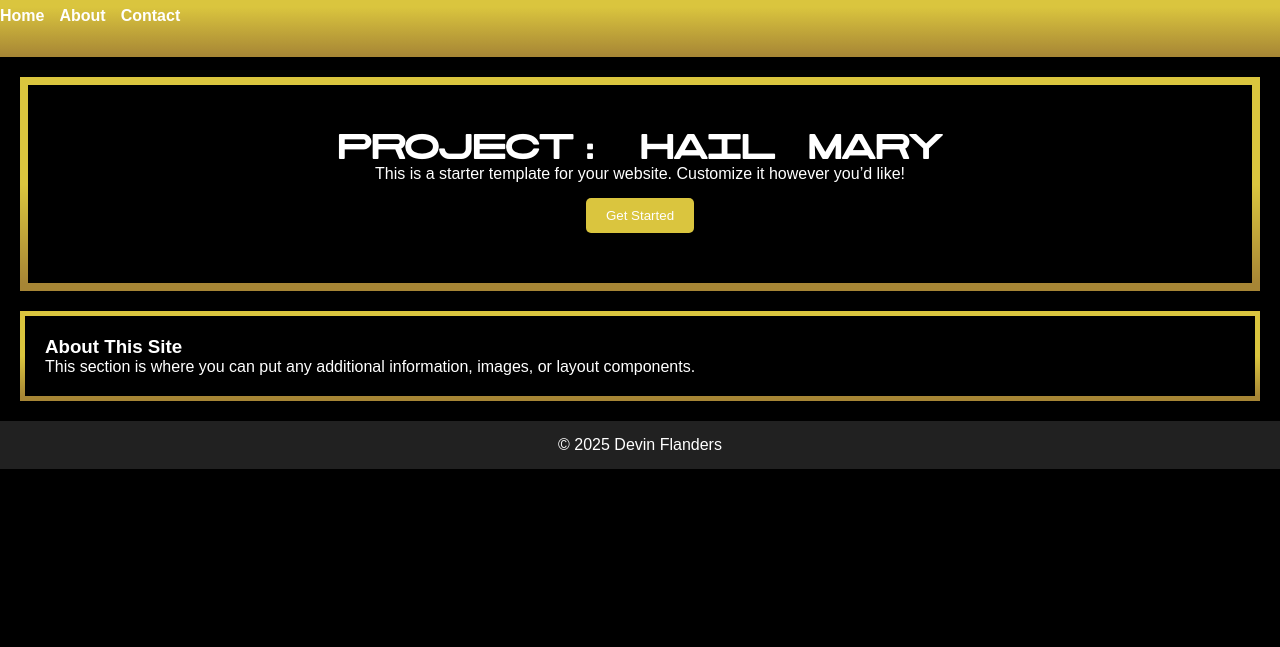
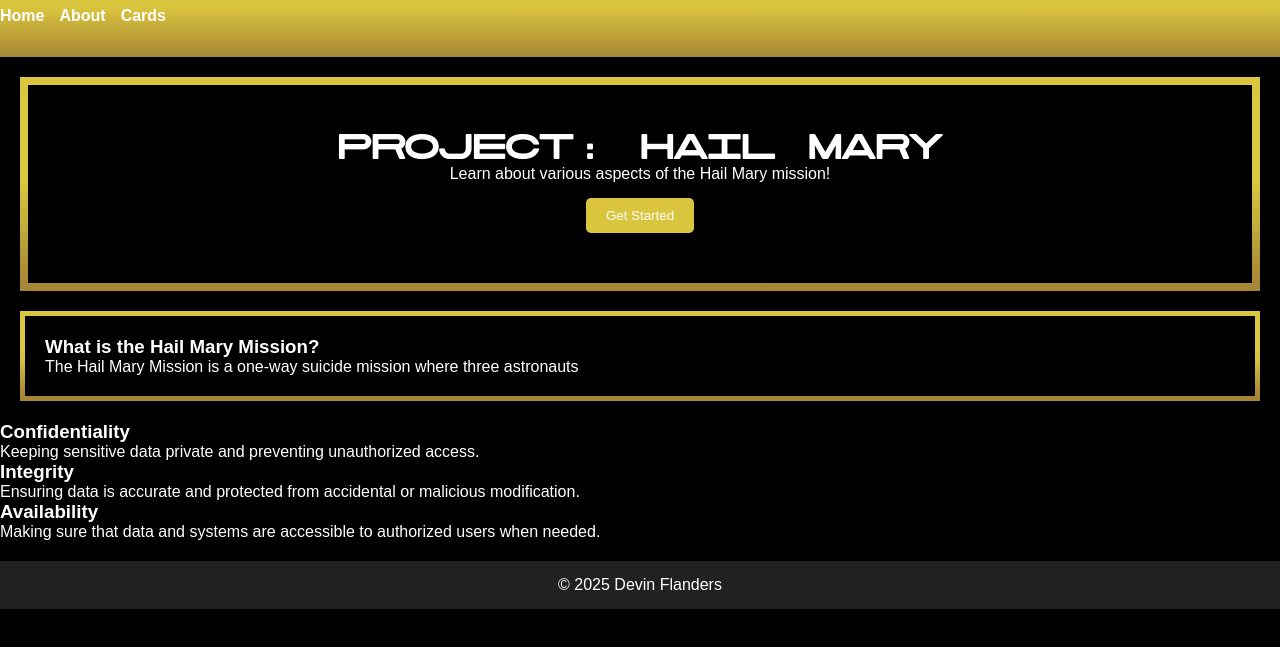
Before and after one commit to TharTharMushroom/Project-Hail-Mary-Website, a plain HTML site: page index.html in a window 1280 px wide. Shown: the part 43-690 px from the top of the page. Drawn offline with Linux system fonts and the light colour scheme.

Commit message:
Update index.html

```diff
--- a/index.html
+++ b/index.html
@@ -13,8 +13,8 @@
         <nav>
             <ul>
                 <li><a href="#hero">Home</a></li>
-                <li><a href="#">About</a></li>
-                <li><a href="#">Contact</a></li>
+                <li><a href="#content">About</a></li>
+                <li><a href="#cards">Cards</a></li>
             </ul>
         </nav>
     </header>
@@ -22,15 +22,33 @@
     <main>
         <section class="hero">
             <h2 style="font-family: 'CindieMono';">Project: Hail Mary</h2>
-            <p>This is a starter template for your website. Customize it however you’d like!</p>
+            <p>Learn about various aspects of the Hail Mary mission!</p>
             <button>Get Started</button>
         </section>
 
         <section class="content">
-            <h3>About This Site</h3>
+            <h3>What is the Hail Mary Mission?</h3>
             <p>
-                This section is where you can put any additional information, images, or layout components.
+                The Hail Mary Mission is a one-way suicide mission where three astronauts
             </p>
+        </section>
+
+        <section class="cards">
+            <div class="card-area">
+
+                <div class="card">
+                <h3>Confidentiality</h3>
+                <p>Keeping sensitive data private and preventing unauthorized access.</p>
+                </div>
+                <div class="card">
+                <h3>Integrity</h3>
+                <p>Ensuring data is accurate and protected from accidental or malicious modification.</p>
+                </div>
+                <div class="card">
+                <h3>Availability</h3>
+                <p>Making sure that data and systems are accessible to authorized users when needed.</p>
+                 </div>
+            </div>
         </section>
     </main>
 
```
